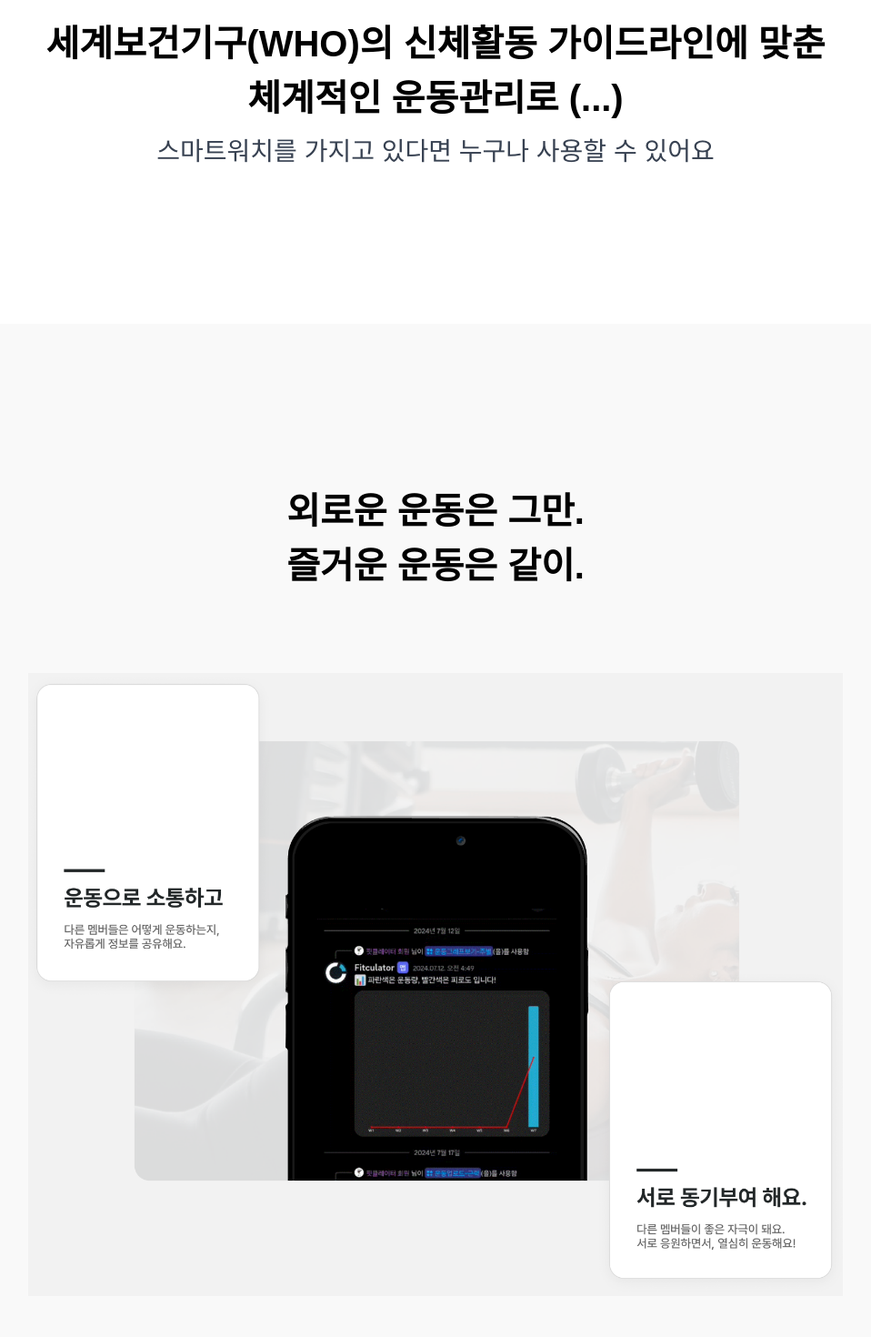
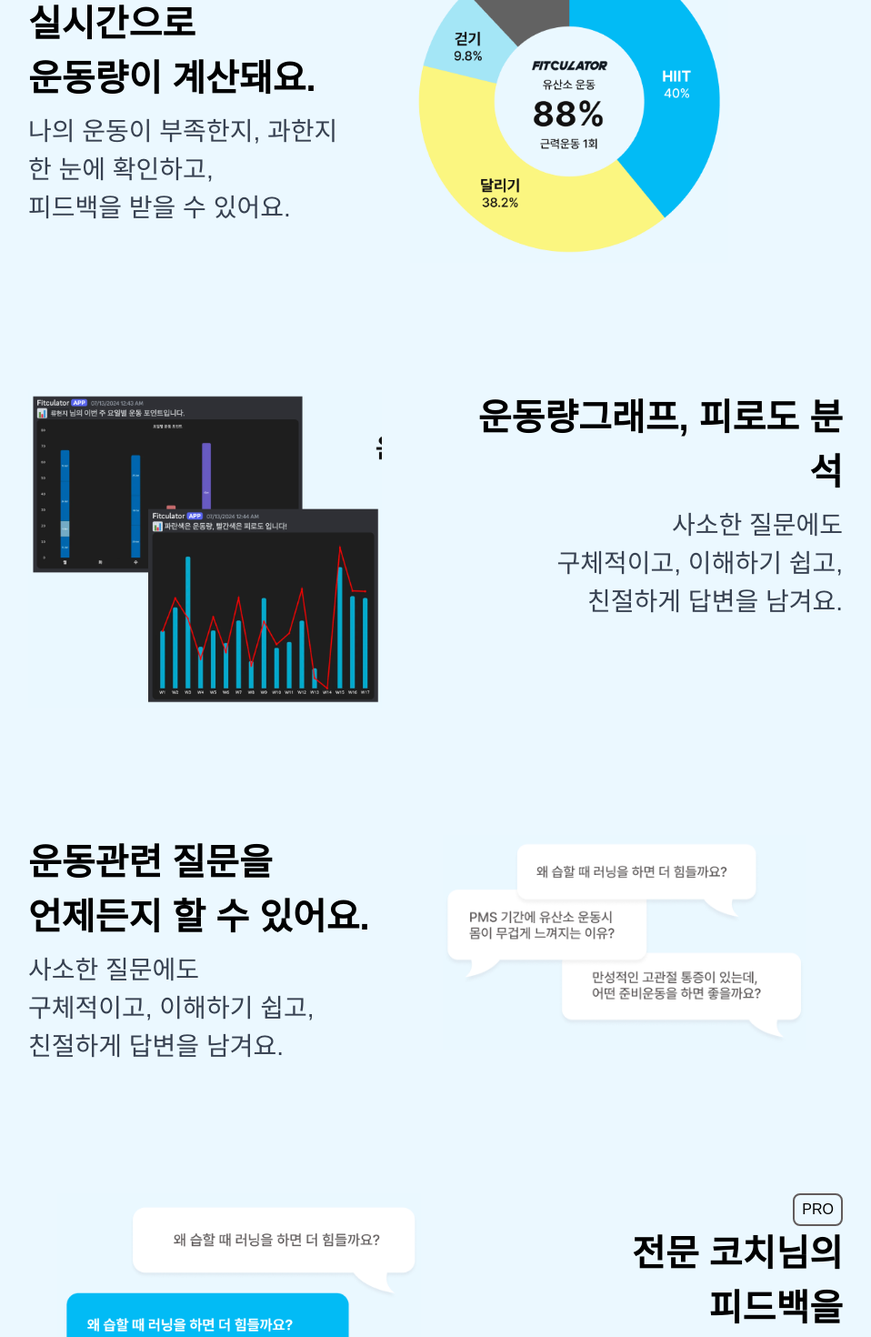
Before and after one commit to BoostPerformance/fitculator-io, a Next.js app: page / in a window 1280 px wide. Shown: the part 1220-2690 px from the top of the page at 91% size, without its empty margins (161-1119 px from the left). Built offline with nearby package versions, Linux system fonts and the light colour scheme.

Commit message:
slideSection 수정

```diff
--- a/src/components/slideSection.tsx
+++ b/src/components/slideSection.tsx
@@ -1,3 +1,77 @@
+import Section from './section';
+
 export default function SlideSection() {
-  return;
+  return (
+    <div className=" bg-blue w-full flex flex-col items-center py-[6.25rem] gap-[8.75rem]">
+      <Section
+        title={
+          <>
+            운동기록을 올리면 <br />
+            실시간으로
+            <br />
+            운동량이 계산돼요.
+          </>
+        }
+        description={
+          <>
+            나의 운동이 부족한지, 과한지
+            <br /> 한 눈에 확인하고, <br />
+            피드백을 받을 수 있어요.
+          </>
+        }
+        imageSrc="graph"
+        imgeSize={350}
+      />
+      <Section
+        title={<>운동량그래프, 피로도 분석</>}
+        description={
+          <>
+            사소한 질문에도
+            <br /> 구체적이고, 이해하기 쉽고, <br />
+            친절하게 답변을 남겨요.
+          </>
+        }
+        imageSrc="section-image1"
+        imgeSize={400}
+        reverseX
+        textAlign
+      />
+      <Section
+        title={
+          <>
+            운동관련 질문을
+            <br /> 언제든지 할 수 있어요.
+          </>
+        }
+        description={
+          <>
+            사소한 질문에도 <br /> 구체적이고, 이해하기 쉽고,
+            <br /> 친절하게 답변을 남겨요.
+          </>
+        }
+        imageSrc="section-image2"
+        imgeSize={400}
+      />
+
+      <Section
+        title={
+          <>
+            전문 코치님의 <br /> 피드백을 <br />
+            받아보세요.
+          </>
+        }
+        description={
+          <>
+            코치님이 직업 짜주는 프로그램도
+            <br /> 받아볼 수 있어요.
+          </>
+        }
+        imageSrc="section-image3"
+        imgeSize={400}
+        reverseX
+        textAlign
+        pro
+      />
+    </div>
+  );
 }
```
